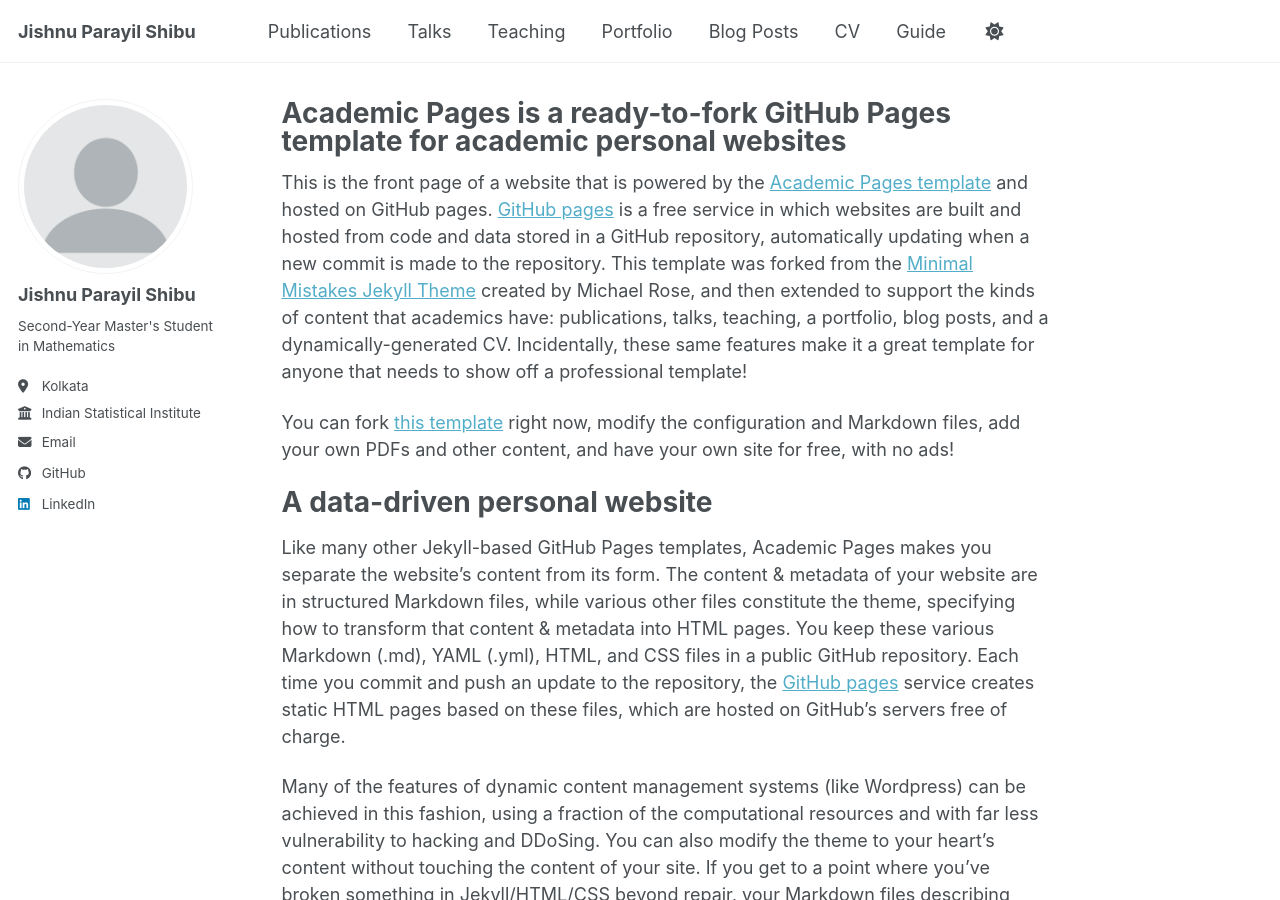
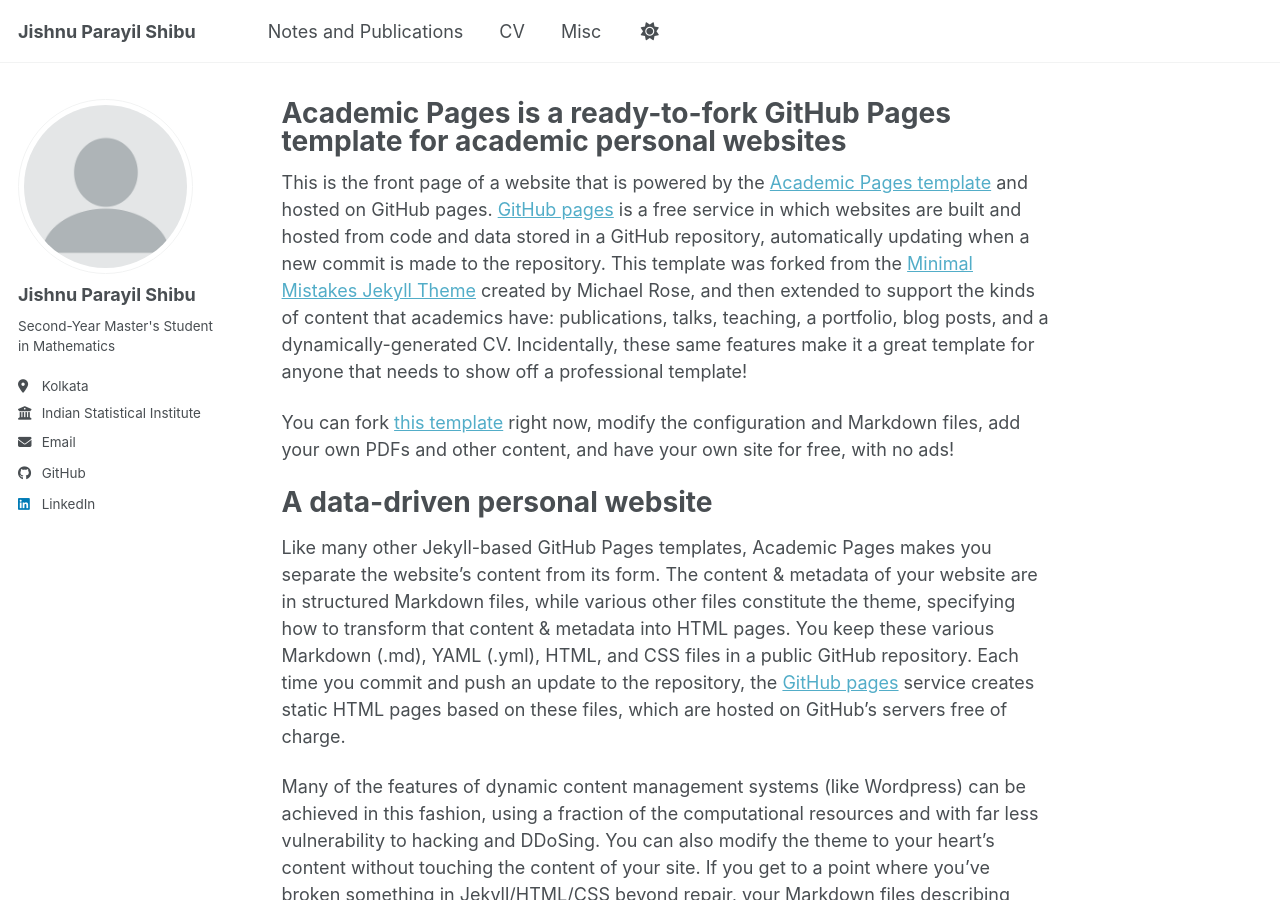
Before and after one commit to Jishnu8/jishnu8.github.io, a Jekyll site: the page built from _pages/about.md, in a window 1280 px wide and 900 px high. Built offline with Jekyll 4.4.1, drawn with Linux system fonts in a browser that asks for light colours; a script bundle is joined from its source files by our own code; library files that are not in the unit come from our copies.

Commit message:
Update navigation.yml

```diff
--- a/_data/navigation.yml
+++ b/_data/navigation.yml
@@ -8,26 +8,29 @@
 #      Markdown formatted page while the second is generated using JSON.
 
 main:
-  - title: "Publications"
+  - title: "Notes and Publications"
     url: /publications/
 
-  - title: "Talks"
-    url: /talks/
+  # - title: "Talks"
+  #   url: /talks/
 
-  - title: "Teaching"
-    url: /teaching/
+  # - title: "Teaching"
+  #   url: /teaching/
 
-  - title: "Portfolio"
-    url: /portfolio/
+  # - title: "Portfolio"
+  #   url: /portfolio/
 
-  - title: "Blog Posts"
-    url: /year-archive/
+  # - title: "Blog Posts"
+  #   url: /year-archive/
+
+  # - title: "CV"
+  #   url: /cv/
 
   - title: "CV"
-    url: /cv/
+    url: /cv-json/
 
-  # - title: "CV"
-  #   url: /cv-json/
+  - title: "Misc"
+    url: /misc/
 
-  - title: "Guide"
-    url: /markdown/
+  # - title: "Guide"
+  #   url: /markdown/
```
